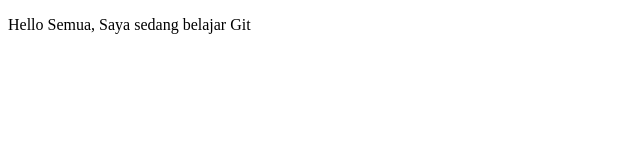
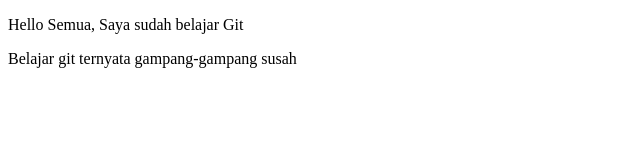
Before and after one commit to Andraaaxyz/belajar-git, a plain HTML site: page index.html in a window 1280 px wide. Shown: the whole page, without its empty margins (0-640 px from the left). Drawn offline with Linux system fonts and the light colour scheme.

Commit message:
Belajar Git Syubulll!

```diff
--- a/index.html
+++ b/index.html
@@ -5,6 +5,7 @@
         <title>Belajar Git - Project 01</title>
     </head>
     <body>
-        <p>Hello Semua, Saya sedang belajar Git</p>
+        <p>Hello Semua, Saya sudah belajar Git</p>
+        <p>Belajar git ternyata gampang-gampang susah</p>
     </body>
 </html>
```
